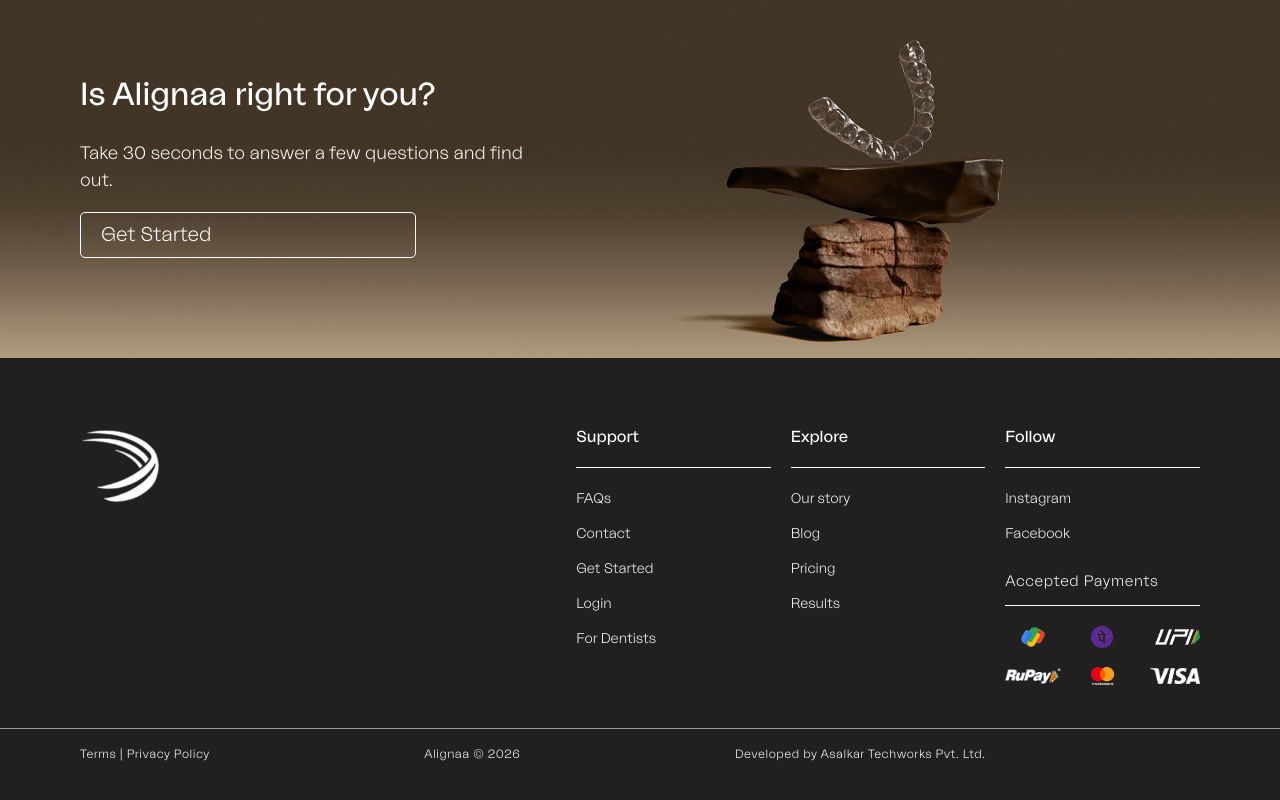
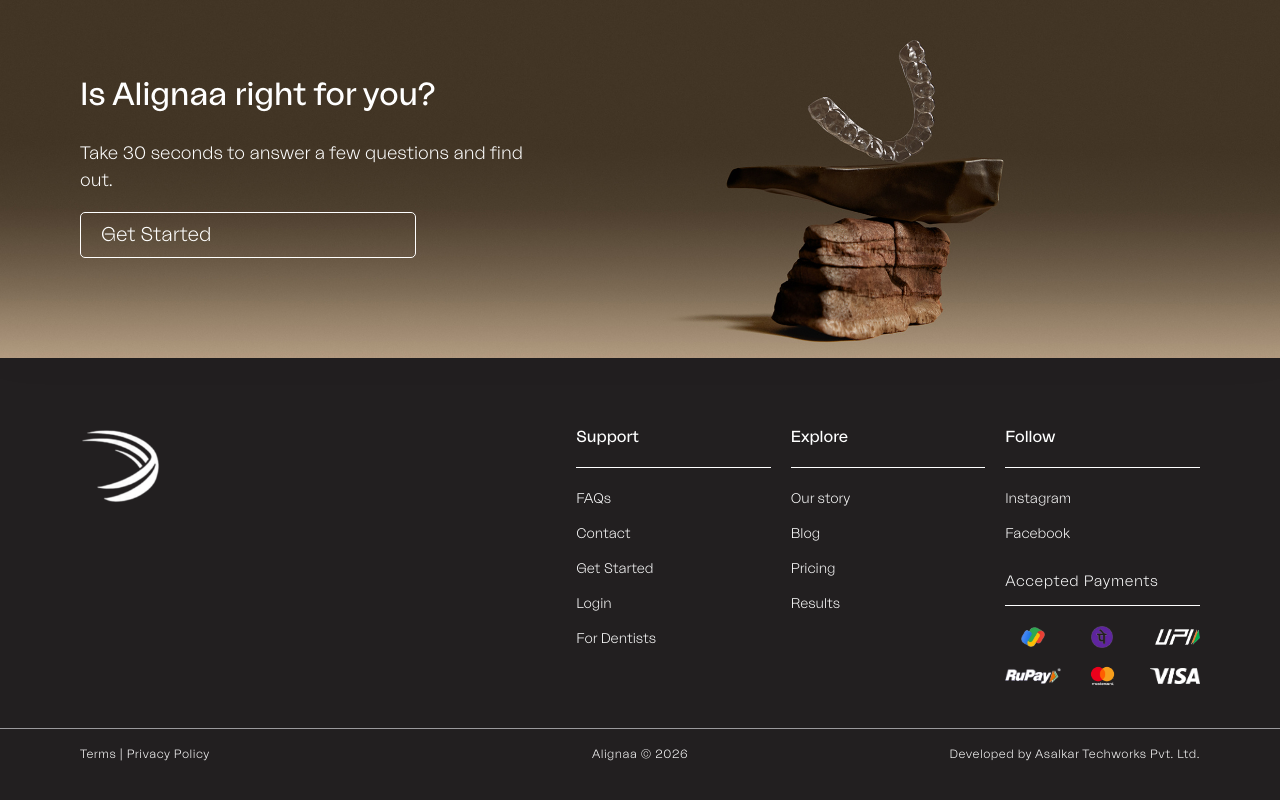
Before and after one commit to asalkarhh/linea, a React (Vite) app: page / in a window 1280 px wide. Shown: the part 9648-10448 px from the top of the page. Built offline with nearby package versions, Linux system fonts and the light colour scheme; no server answers.

Commit message:
Fix footer bottom bar alignment for terms, copyright, and developer credit

```diff
--- a/src/components/Footer/Footer.jsx
+++ b/src/components/Footer/Footer.jsx
@@ -192,28 +192,14 @@ export default function Footer() {
         </div>
       </div>
 
-      <div
-        className="block small-font std-x-pad"
-        style={{
-          borderTop: '1px solid #9b9a9d',
-          letterSpacing: '0.5px',
-          marginTop: '20px',
-          paddingTop: '16px',
-          paddingBottom: '65px',
-          display: 'flex',
-          justifyContent: 'space-between',
-          alignItems: 'center',
-          flexWrap: 'wrap',
-          gap: '14px',
-        }}
-      >
+      <div className="footer-bottom-bar small-font std-x-pad">
         {/* Left: Terms | Privacy Policy */}
-        <div style={{ textAlign: 'left' }}>
+        <div className="footer-bottom-left">
           <Link to="/terms/">Terms</Link> | <Link to="/privacy/">Privacy Policy</Link>
         </div>
 
         {/* Center: Alignaa © 2026 */}
-        <div style={{ textAlign: 'center' }}>
+        <div className="footer-bottom-center">
           <p style={{ margin: 0, padding: 0 }}>
             <a href="https://www.alignaa.in/" target="_blank" rel="noopener noreferrer">
               Alignaa
@@ -223,7 +209,7 @@ export default function Footer() {
         </div>
 
         {/* Right: Developed by Asalkar Techworks Pvt. Ltd. */}
-        <div className="footer-developer">
+        <div className="footer-bottom-right footer-developer">
           <p style={{ margin: 0, padding: 0 }}>
             Developed by{' '}
             <a href="https://www.asalkar.in/" target="_blank" rel="noopener noreferrer">
--- a/src/styles/global.css
+++ b/src/styles/global.css
@@ -404,15 +404,65 @@ select:focus {
   text-decoration: underline;
 }
 
-.footer-developer {
+/* Footer bottom bar layout */
+.footer-bottom-bar {
+  border-top: 1px solid #9b9a9d;
+  letter-spacing: 0.5px;
+  margin-top: 20px;
+  padding-top: 16px;
+  padding-bottom: 65px;
+  display: grid;
+  grid-template-columns: 1fr auto 1fr;
+  align-items: center;
   width: 100%;
-  text-align: center;
+  box-sizing: border-box;
+  gap: 16px;
 }
 
-@media screen and (min-width: 860px) {
-  .footer-developer {
-    width: auto;
-    text-align: right;
+.footer-bottom-bar::after {
+  display: none !important;
+}
+
+.footer-bottom-left {
+  justify-self: start;
+  text-align: left;
+}
+
+.footer-bottom-center {
+  justify-self: center;
+  text-align: center;
+  white-space: nowrap;
+}
+
+.footer-bottom-right {
+  justify-self: end;
+  text-align: right;
+  white-space: nowrap;
+}
+
+.footer-developer {
+  margin: 0;
+  padding: 0;
+}
+
+@media screen and (max-width: 860px) {
+  .footer-bottom-bar {
+    display: flex;
+    flex-direction: column;
+    justify-content: center;
+    align-items: center;
+    text-align: center;
+    gap: 10px;
+    padding-bottom: 75px;
+  }
+
+  .footer-bottom-left,
+  .footer-bottom-center,
+  .footer-bottom-right {
+    justify-self: center;
+    text-align: center;
+    width: 100%;
+    white-space: normal;
   }
 }
 
```
